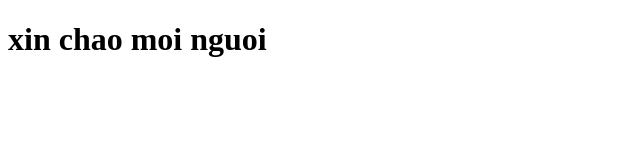
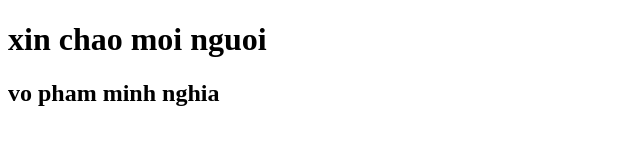
Before and after one commit to nghia1408/tuhoc1, a plain HTML site: page index.html in a window 1280 px wide. Shown: the whole page, without its empty margins (0-640 px from the left). Drawn offline with Linux system fonts and the light colour scheme.

Commit message:
sửa đổi lần 1

```diff
--- a/index.html
+++ b/index.html
@@ -7,5 +7,6 @@
 </head>
 <body>
     <h1>xin chao moi nguoi</h1>
+    <h2>vo pham minh nghia</h2>
 </body>
 </html>
```
